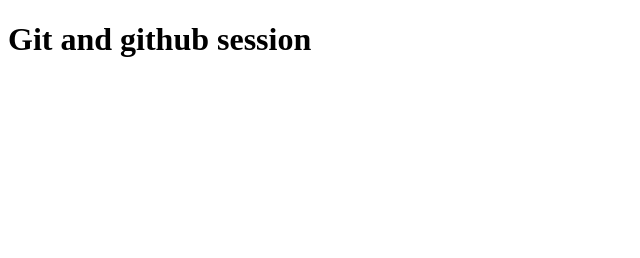
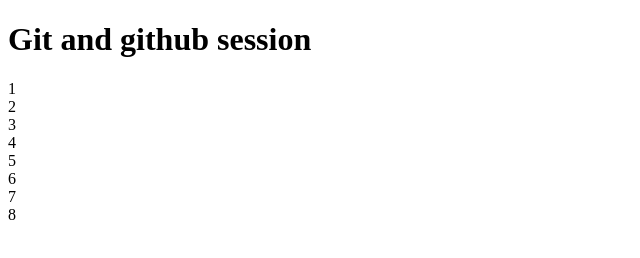
Before and after one commit to maharichu30/github-git, a plain HTML site: page index.html in a window 1280 px wide. Shown: the full height of the page, 0-640 px from the left. Drawn offline with Linux system fonts and the light colour scheme.

Commit message:
modified

```diff
--- a/index.html
+++ b/index.html
@@ -7,5 +7,13 @@
 </head>
 <body>
     <h1>Git and github session</h1>
+    <div>1</div>
+    <div>2</div>
+    <div>3</div>
+    <div>4</div>
+    <div>5</div>
+    <div>6</div>
+    <div>7</div>
+    <div>8</div>
 </body>
 </html>
```
